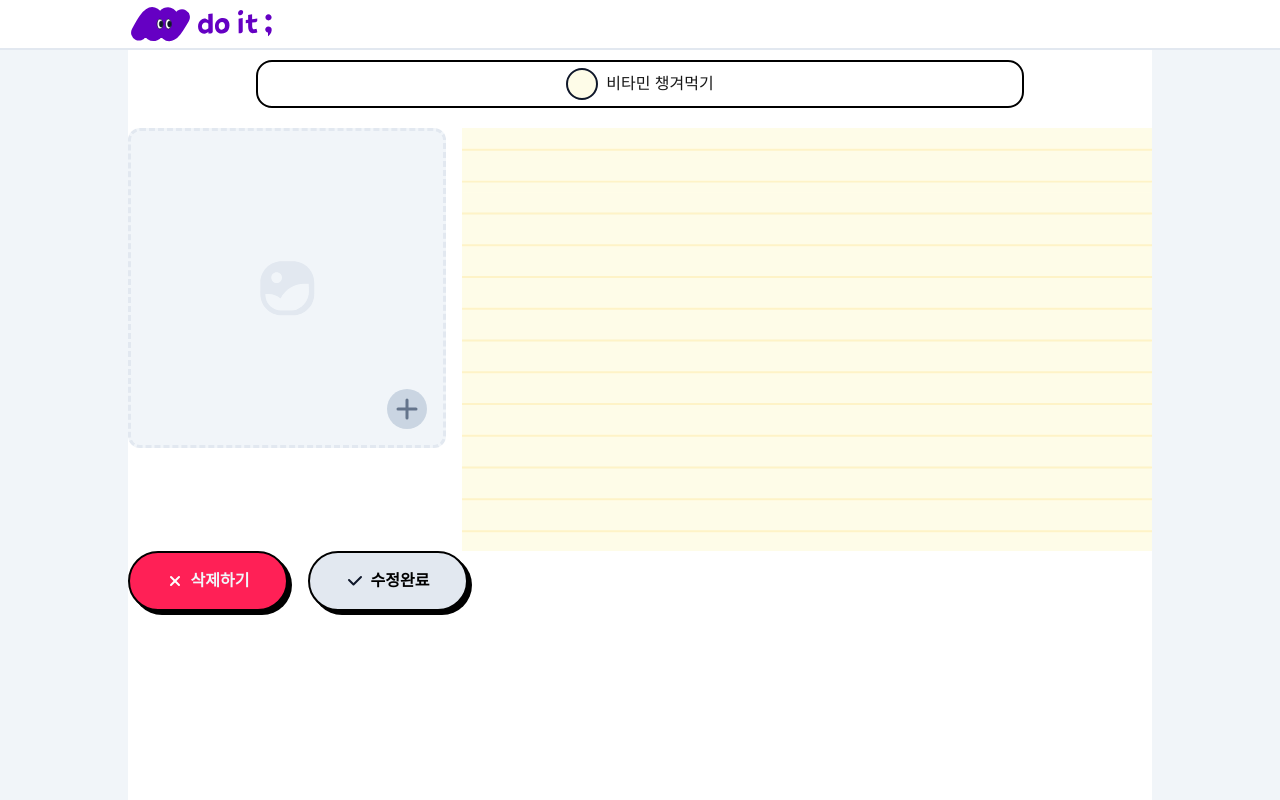
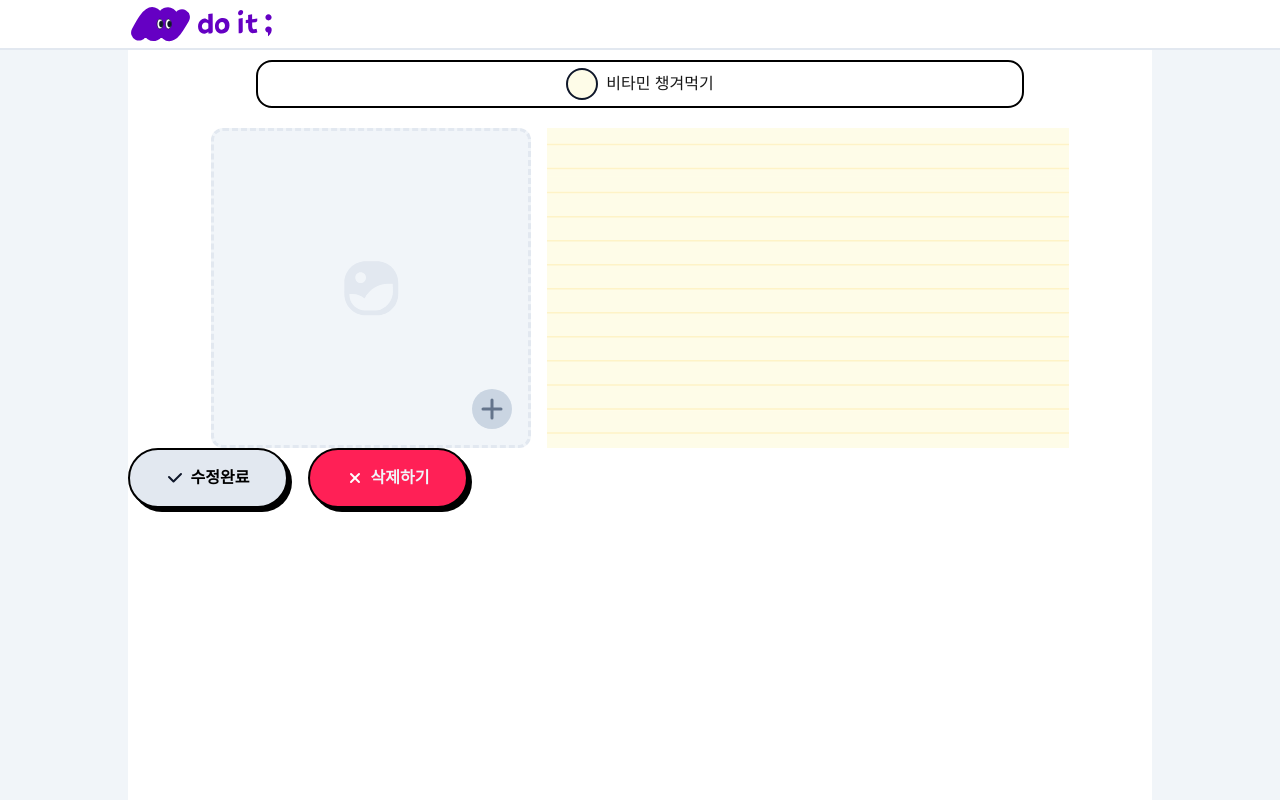
Before and after one commit to suhyeon0111/bootcampTest, a Next.js app in the folder my-app/: page /detail in a window 1280 px wide. Built offline with nearby package versions, Linux system fonts and the light colour scheme.

Commit message:
fix: detail 중앙박스 가로 정렬

```diff
--- a/my-app/src/app/detail/page.tsx
+++ b/my-app/src/app/detail/page.tsx
@@ -1,11 +1,22 @@
 // 상세페이지
 "use client"
 
-import React from "react"
+import React, { useState } from "react"
+import { useRouter } from "next/navigation"
+
 import Header from "@/components/Header"
 
 
 export default function detailPage() {
+    const router = useRouter()
+
+    const editClickHandler = () => {
+        router.push('/')
+    }
+
+    const deleteClickHandler = () => {
+        router.push('/')
+    }
     return (
         <>
             <Header />
@@ -19,31 +30,34 @@ export default function detailPage() {
                         {/* <p>{item.name}</p> */}
                     </div>
 
-                    <div className="flex gap-4">
+                    {/* 중앙  */}
+                    <div className="flex justify-center gap-4">
                         {/* 이미지 삽입 박스 */}
                         <div className="relative w-80 h-80 bg-slate-100 border-3 border-dashed border-slate-200 rounded-xl">
                             <div className="absolute inset-0 flex items-center justify-center" >
                                 <img src="/img/img.svg" alt="이미지" />
                             </div>
-                            <button className="absolute bottom-4 right-4 w-10 h-10 flex items-center justify-center bg-slate-300 rounded-full">
+                            <button className="absolute bottom-4 right-4 w-10 h-10 flex items-center justify-center bg-slate-300 rounded-full cursor-pointer">
                                 <img src="/img/PlusIcon.svg" alt="플러스 아이콘" />
                             </button>
                         </div>
                         {/* 메모 박스 */}
-                        <div className="">
-                            <img src="/img/memo.svg" alt="메모" />
+                        <div>
+                            <img src="/img/memo.svg" alt="메모" className="h-80" />
                         </div>
                     </div>
 
                     {/* 버튼들 */}
-                    <div className="flex gap-5 ">
-                        <button className="flex items-center justify-center gap-2 w-40 h-15 bg-rose-500 gap-2 rounded-full border-2 border-black shadow-[4px_4px_0_0_black] text-slate-100 font-bold">
+                    <div className="flex gap-5">
+                        <button className="flex items-center justify-center gap-2 w-40 bg-slate-200 rounded-full border-2 border-black shadow-[4px_4px_0_0_black] text-black font-bold cursor-pointer"
+                            onClick={editClickHandler}>
+                            <img src="/img/check.svg" alt="check" />
+                            <span>수정완료</span>
+                        </button>
+                        <button className="flex items-center justify-center gap-2 w-40 h-15 bg-rose-500 gap-2 rounded-full border-2 border-black shadow-[4px_4px_0_0_black] text-slate-100 font-bold cursor-pointer"
+                            onClick={deleteClickHandler}>
                             <img src="/img/X.svg" alt="X" />
                             <span>삭제하기</span>
-                        </button>
-                        <button className="flex items-center justify-center gap-2 w-40 bg-slate-200 rounded-full border-2 border-black shadow-[4px_4px_0_0_black] text-black font-bold ">
-                            <img src="/img/check.svg" alt="check" />
-                            <span>수정완료</span>
                         </button>
                     </div>
                 </div>
```
